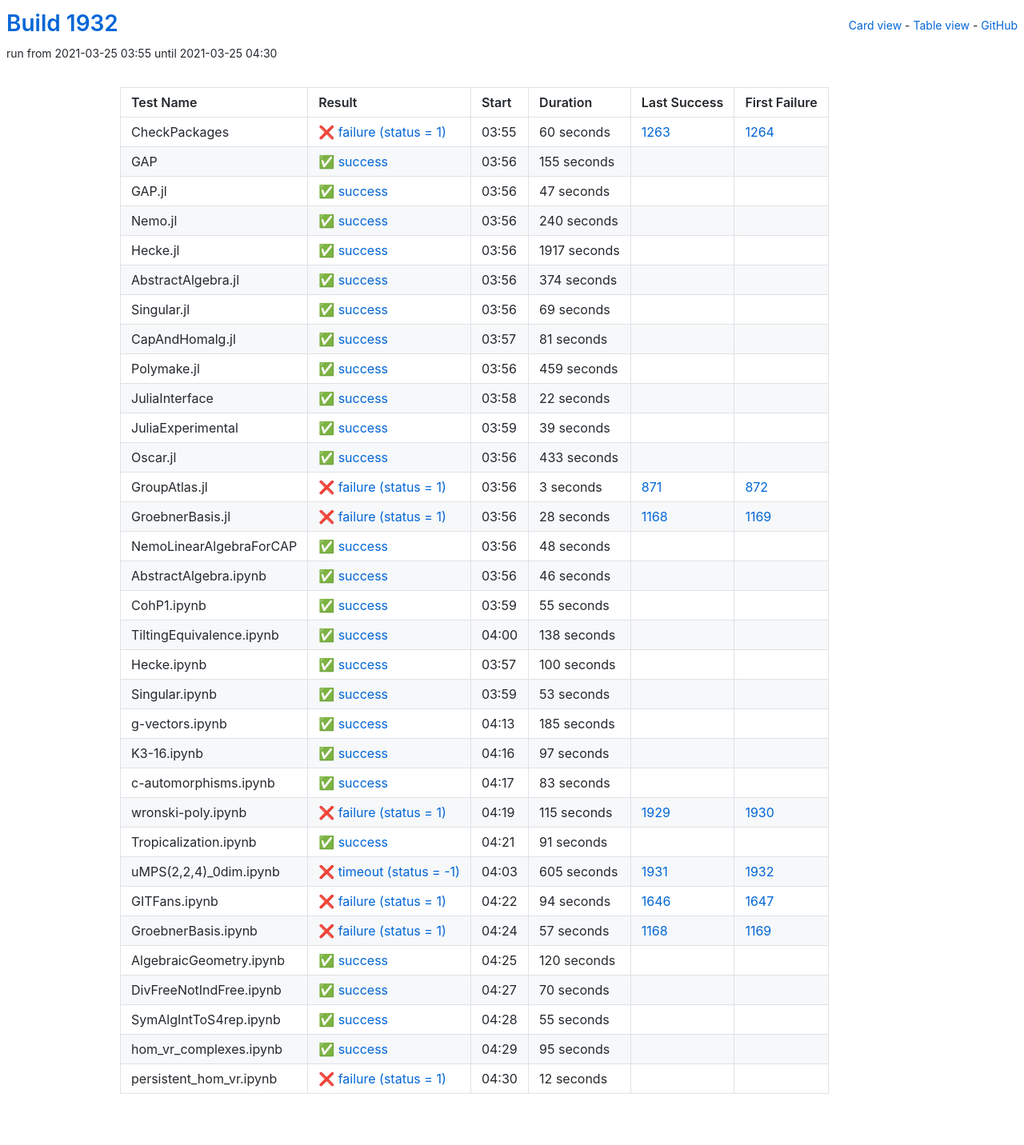
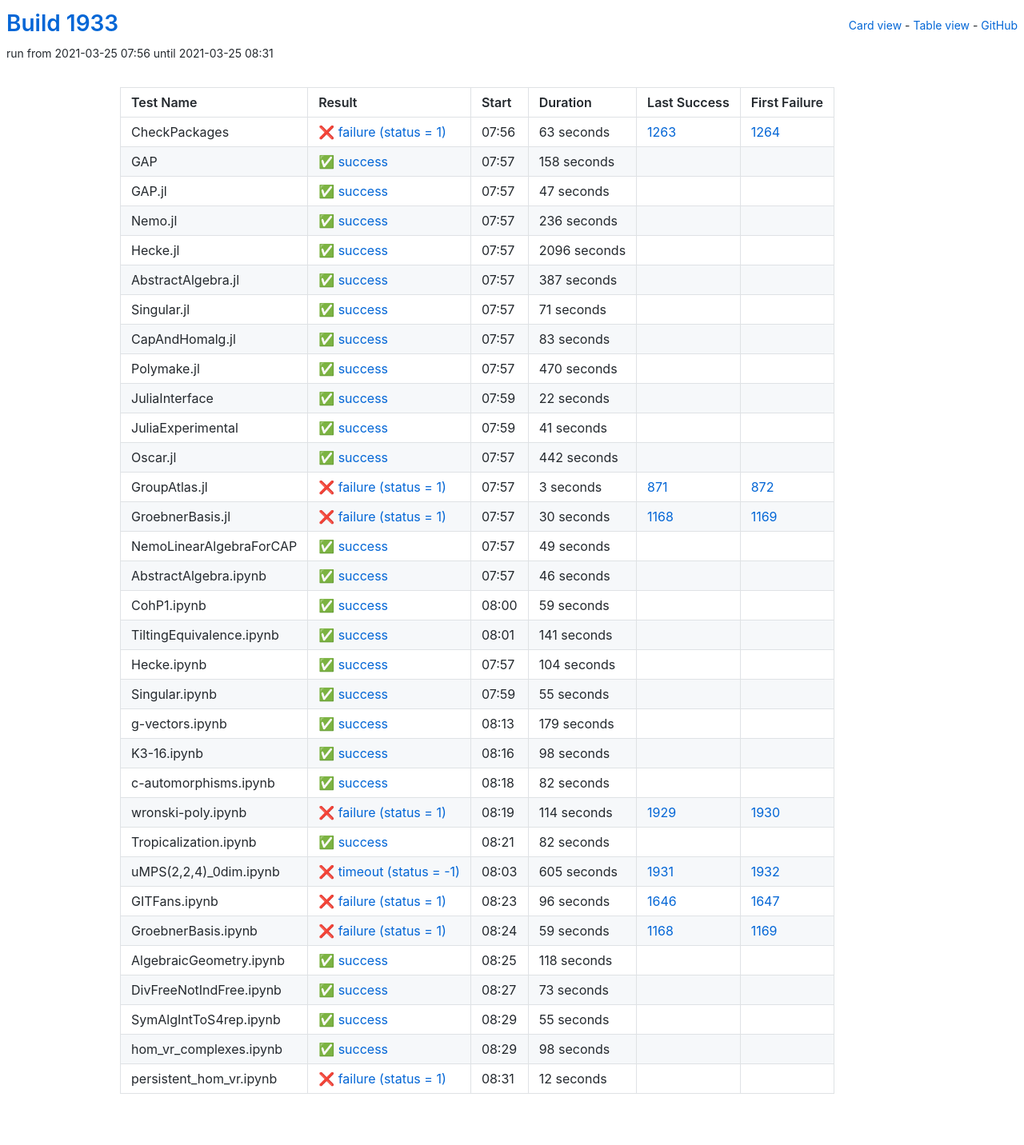
Before and after one commit to oscar-system/oscar-ci-status-stable, a Jekyll site: the page built from table.html, in a window 1280 px wide. Shown: the whole page at 80% size. Built offline with Jekyll 4.4.1, drawn with Linux system fonts in a browser that asks for light colours.

Commit message:
Build #1933

```diff
--- a/_data/ci.yml
+++ b/_data/ci.yml
@@ -1,6 +1,6 @@
 ---
-build: 1932
-build_url: https://oscarci.mathematik.uni-kl.de/job/oscar-stable/1932/
+build: 1933
+build_url: https://oscarci.mathematik.uni-kl.de/job/oscar-stable/1933/
 job: oscar-stable
 organization: oscar-system
 repo: oscar-ci-status-stable
@@ -8,32 +8,32 @@ repourl: https://github.com/oscar-system/oscar-ci-status-stable
 tests:
 - name: CheckPackages
   id: checkpackages
-  log: https://oscarci.mathematik.uni-kl.de/job/oscar-stable/1932/artifact/logs/build-1932/CheckPackages.log
-  start: 2021-03-25 03:55
+  log: https://oscarci.mathematik.uni-kl.de/job/oscar-stable/1933/artifact/logs/build-1933/CheckPackages.log
+  start: 2021-03-25 07:56
   success: false
   exitcode: 1
   status: failure
-  duration: 60
+  duration: 63
   last_success: 1263
   last_success_url: https://oscarci.mathematik.uni-kl.de/job/oscar-stable/1263/
   first_failure: 1264
   first_failure_url: https://oscarci.mathematik.uni-kl.de/job/oscar-stable/1264/
 - name: GAP
   id: gap
-  log: https://oscarci.mathematik.uni-kl.de/job/oscar-stable/1932/artifact/logs/build-1932/GAP.log
-  start: 2021-03-25 03:56
+  log: https://oscarci.mathematik.uni-kl.de/job/oscar-stable/1933/artifact/logs/build-1933/GAP.log
+  start: 2021-03-25 07:57
   success: true
   exitcode: 0
   status: success
-  duration: 155
+  duration: 158
   last_success: false
   last_success_url:
   first_failure: false
   first_failure_url:
 - name: GAP.jl
   id: gap-jl
-  log: https://oscarci.mathematik.uni-kl.de/job/oscar-stable/1932/artifact/logs/build-1932/GAP.jl.log
-  start: 2021-03-25 03:56
+  log: https://oscarci.mathematik.uni-kl.de/job/oscar-stable/1933/artifact/logs/build-1933/GAP.jl.log
+  start: 2021-03-25 07:57
   success: true
   exitcode: 0
   status: success
@@ -44,80 +44,80 @@ tests:
   first_failure_url:
 - name: Nemo.jl
   id: nemo-jl
-  log: https://oscarci.mathematik.uni-kl.de/job/oscar-stable/1932/artifact/logs/build-1932/Nemo.jl.log
-  start: 2021-03-25 03:56
+  log: https://oscarci.mathematik.uni-kl.de/job/oscar-stable/1933/artifact/logs/build-1933/Nemo.jl.log
+  start: 2021-03-25 07:57
   success: true
   exitcode: 0
   status: success
-  duration: 240
+  duration: 236
   last_success: false
   last_success_url:
   first_failure: false
   first_failure_url:
 - name: Hecke.jl
   id: hecke-jl
-  log: https://oscarci.mathematik.uni-kl.de/job/oscar-stable/1932/artifact/logs/build-1932/Hecke.jl.log
-  start: 2021-03-25 03:56
+  log: https://oscarci.mathematik.uni-kl.de/job/oscar-stable/1933/artifact/logs/build-1933/Hecke.jl.log
+  start: 2021-03-25 07:57
   success: true
   exitcode: 0
   status: success
-  duration: 1917
+  duration: 2096
   last_success: false
   last_success_url:
   first_failure: false
   first_failure_url:
 - name: AbstractAlgebra.jl
   id: abstractalgebra-jl
-  log: https://oscarci.mathematik.uni-kl.de/job/oscar-stable/1932/artifact/logs/build-1932/AbstractAlgebra.jl.log
-  start: 2021-03-25 03:56
+  log: https://oscarci.mathematik.uni-kl.de/job/oscar-stable/1933/artifact/logs/build-1933/AbstractAlgebra.jl.log
+  start: 2021-03-25 07:57
   success: true
   exitcode: 0
   status: success
-  duration: 374
+  duration: 387
   last_success: false
   last_success_url:
   first_failure: false
   first_failure_url:
 - name: Singular.jl
   id: singular-jl
-  log: https://oscarci.mathematik.uni-kl.de/job/oscar-stable/1932/artifact/logs/build-1932/Singular.jl.log
-  start: 2021-03-25 03:56
+  log: https://oscarci.mathematik.uni-kl.de/job/oscar-stable/1933/artifact/logs/build-1933/Singular.jl.log
+  start: 2021-03-25 07:57
   success: true
   exitcode: 0
   status: success
-  duration: 69
+  duration: 71
   last_success: false
   last_success_url:
   first_failure: false
   first_failure_url:
 - name: CapAndHomalg.jl
   id: capandhomalg-jl
-  log: https://oscarci.mathematik.uni-kl.de/job/oscar-stable/1932/artifact/logs/build-1932/CapAndHomalg.jl.log
-  start: 2021-03-25 03:57
+  log: https://oscarci.mathematik.uni-kl.de/job/oscar-stable/1933/artifact/logs/build-1933/CapAndHomalg.jl.log
+  start: 2021-03-25 07:57
   success: true
   exitcode: 0
   status: success
-  duration: 81
+  duration: 83
   last_success: false
   last_success_url:
   first_failure: false
   first_failure_url:
 - name: Polymake.jl
   id: polymake-jl
-  log: https://oscarci.mathematik.uni-kl.de/job/oscar-stable/1932/artifact/logs/build-1932/Polymake.jl.log
-  start: 2021-03-25 03:56
+  log: https://oscarci.mathematik.uni-kl.de/job/oscar-stable/1933/artifact/logs/build-1933/Polymake.jl.log
+  start: 2021-03-25 07:57
   success: true
   exitcode: 0
   status: success
-  duration: 459
+  duration: 470
   last_success: false
   last_success_url:
   first_failure: false
   first_failure_url:
 - name: JuliaInterface
   id: juliainterface
-  log: https://oscarci.mathematik.uni-kl.de/job/oscar-stable/1932/artifact/logs/build-1932/JuliaInterface.log
-  start: 2021-03-25 03:58
+  log: https://oscarci.mathematik.uni-kl.de/job/oscar-stable/1933/artifact/logs/build-1933/JuliaInterface.log
+  start: 2021-03-25 07:59
   success: true
   exitcode: 0
   status: success
@@ -128,32 +128,32 @@ tests:
   first_failure_url:
 - name: JuliaExperimental
   id: juliaexperimental
-  log: https://oscarci.mathematik.uni-kl.de/job/oscar-stable/1932/artifact/logs/build-1932/JuliaExperimental.log
-  start: 2021-03-25 03:59
+  log: https://oscarci.mathematik.uni-kl.de/job/oscar-stable/1933/artifact/logs/build-1933/JuliaExperimental.log
+  start: 2021-03-25 07:59
   success: true
   exitcode: 0
   status: success
-  duration: 39
+  duration: 41
   last_success: false
   last_success_url:
   first_failure: false
   first_failure_url:
 - name: Oscar.jl
   id: oscar-jl
-  log: https://oscarci.mathematik.uni-kl.de/job/oscar-stable/1932/artifact/logs/build-1932/Oscar.jl.log
-  start: 2021-03-25 03:56
+  log: https://oscarci.mathematik.uni-kl.de/job/oscar-stable/1933/artifact/logs/build-1933/Oscar.jl.log
+  start: 2021-03-25 07:57
   success: true
   exitcode: 0
   status: success
-  duration: 433
+  duration: 442
   last_success: false
   last_success_url:
   first_failure: false
   first_failure_url:
 - name: GroupAtlas.jl
   id: groupatlas-jl
-  log: https://oscarci.mathematik.uni-kl.de/job/oscar-stable/1932/artifact/logs/build-1932/GroupAtlas.jl.log
-  start: 2021-03-25 03:56
+  log: https://oscarci.mathematik.uni-kl.de/job/oscar-stable/1933/artifact/logs/build-1933/GroupAtlas.jl.log
+  start: 2021-03-25 07:57
   success: false
   exitcode: 1
   status: failure
@@ -164,32 +164,32 @@ tests:
   first_failure_url: https://oscarci.mathematik.uni-kl.de/job/oscar-stable/872/
 - name: GroebnerBasis.jl
   id: groebnerbasis-jl
-  log: https://oscarci.mathematik.uni-kl.de/job/oscar-stable/1932/artifact/logs/build-1932/GroebnerBasis.jl.log
-  start: 2021-03-25 03:56
+  log: https://oscarci.mathematik.uni-kl.de/job/oscar-stable/1933/artifact/logs/build-1933/GroebnerBasis.jl.log
+  start: 2021-03-25 07:57
   success: false
   exitcode: 1
   status: failure
-  duration: 28
+  duration: 30
   last_success: 1168
   last_success_url: https://oscarci.mathematik.uni-kl.de/job/oscar-stable/1168/
   first_failure: 1169
   first_failure_url: https://oscarci.mathematik.uni-kl.de/job/oscar-stable/1169/
 - name: NemoLinearAlgebraForCAP
   id: nemolinearalgebraforcap
-  log: https://oscarci.mathematik.uni-kl.de/job/oscar-stable/1932/artifact/logs/build-1932/NemoLinearAlgebraForCAP.log
-  start: 2021-03-25 03:56
+  log: https://oscarci.mathematik.uni-kl.de/job/oscar-stable/1933/artifact/logs/build-1933/NemoLinearAlgebraForCAP.log
+  start: 2021-03-25 07:57
   success: true
   exitcode: 0
   status: success
-  duration: 48
+  duration: 49
   last_success: false
   last_success_url:
   first_failure: false
   first_failure_url:
 - name: AbstractAlgebra.ipynb
   id: abstractalgebra-ipynb
-  log: https://oscarci.mathematik.uni-kl.de/job/oscar-stable/1932/artifact/logs/build-1932/AbstractAlgebra.ipynb.log
-  start: 2021-03-25 03:56
+  log: https://oscarci.mathematik.uni-kl.de/job/oscar-stable/1933/artifact/logs/build-1933/AbstractAlgebra.ipynb.log
+  start: 2021-03-25 07:57
   success: true
   exitcode: 0
   status: success
@@ -200,8 +200,44 @@ tests:
   first_failure_url:
 - name: CohP1.ipynb
   id: cohp1-ipynb
-  log: https://oscarci.mathematik.uni-kl.de/job/oscar-stable/1932/artifact/logs/build-1932/CohP1.ipynb.log
-  start: 2021-03-25 03:59
+  log: https://oscarci.mathematik.uni-kl.de/job/oscar-stable/1933/artifact/logs/build-1933/CohP1.ipynb.log
+  start: 2021-03-25 08:00
+  success: true
+  exitcode: 0
+  status: success
+  duration: 59
+  last_success: false
+  last_success_url:
+  first_failure: false
+  first_failure_url:
+- name: TiltingEquivalence.ipynb
+  id: tiltingequivalence-ipynb
+  log: https://oscarci.mathematik.uni-kl.de/job/oscar-stable/1933/artifact/logs/build-1933/TiltingEquivalence.ipynb.log
+  start: 2021-03-25 08:01
+  success: true
+  exitcode: 0
+  status: success
+  duration: 141
+  last_success: false
+  last_success_url:
+  first_failure: false
+  first_failure_url:
+- name: Hecke.ipynb
+  id: hecke-ipynb
+  log: https://oscarci.mathematik.uni-kl.de/job/oscar-stable/1933/artifact/logs/build-1933/Hecke.ipynb.log
+  start: 2021-03-25 07:57
+  success: true
+  exitcode: 0
+  status: success
+  duration: 104
+  last_success: false
+  last_success_url:
+  first_failure: false
+  first_failure_url:
+- name: Singular.ipynb
+  id: singular-ipynb
+  log: https://oscarci.mathematik.uni-kl.de/job/oscar-stable/1933/artifact/logs/build-1933/Singular.ipynb.log
+  start: 2021-03-25 07:59
   success: true
   exitcode: 0
   status: success
@@ -210,106 +246,70 @@ tests:
   last_success_url:
   first_failure: false
   first_failure_url:
-- name: TiltingEquivalence.ipynb
-  id: tiltingequivalence-ipynb
-  log: https://oscarci.mathematik.uni-kl.de/job/oscar-stable/1932/artifact/logs/build-1932/TiltingEquivalence.ipynb.log
-  start: 2021-03-25 04:00
+- name: g-vectors.ipynb
+  id: g-vectors-ipynb
+  log: https://oscarci.mathematik.uni-kl.de/job/oscar-stable/1933/artifact/logs/build-1933/g-vectors.ipynb.log
+  start: 2021-03-25 08:13
   success: true
   exitcode: 0
   status: success
-  duration: 138
-  last_success: false
-  last_success_url:
-  first_failure: false
-  first_failure_url:
-- name: Hecke.ipynb
-  id: hecke-ipynb
-  log: https://oscarci.mathematik.uni-kl.de/job/oscar-stable/1932/artifact/logs/build-1932/Hecke.ipynb.log
-  start: 2021-03-25 03:57
-  success: true
-  exitcode: 0
-  status: success
-  duration: 100
-  last_success: false
-  last_success_url:
-  first_failure: false
-  first_failure_url:
-- name: Singular.ipynb
-  id: singular-ipynb
-  log: https://oscarci.mathematik.uni-kl.de/job/oscar-stable/1932/artifact/logs/build-1932/Singular.ipynb.log
-  start: 2021-03-25 03:59
-  success: true
-  exitcode: 0
-  status: success
-  duration: 53
-  last_success: false
-  last_success_url:
-  first_failure: false
-  first_failure_url:
-- name: g-vectors.ipynb
-  id: g-vectors-ipynb
-  log: https://oscarci.mathematik.uni-kl.de/job/oscar-stable/1932/artifact/logs/build-1932/g-vectors.ipynb.log
-  start: 2021-03-25 04:13
-  success: true
-  exitcode: 0
-  status: success
-  duration: 185
+  duration: 179
   last_success: false
   last_success_url:
   first_failure: false
   first_failure_url:
 - name: K3-16.ipynb
   id: k3-16-ipynb
-  log: https://oscarci.mathematik.uni-kl.de/job/oscar-stable/1932/artifact/logs/build-1932/K3-16.ipynb.log
-  start: 2021-03-25 04:16
+  log: https://oscarci.mathematik.uni-kl.de/job/oscar-stable/1933/artifact/logs/build-1933/K3-16.ipynb.log
+  start: 2021-03-25 08:16
   success: true
   exitcode: 0
   status: success
-  duration: 97
+  duration: 98
   last_success: false
   last_success_url:
   first_failure: false
   first_failure_url:
 - name: c-automorphisms.ipynb
   id: c-automorphisms-ipynb
-  log: https://oscarci.mathematik.uni-kl.de/job/oscar-stable/1932/artifact/logs/build-1932/c-automorphisms.ipynb.log
-  start: 2021-03-25 04:17
+  log: https://oscarci.mathematik.uni-kl.de/job/oscar-stable/1933/artifact/logs/build-1933/c-automorphisms.ipynb.log
+  start: 2021-03-25 08:18
   success: true
   exitcode: 0
   status: success
-  duration: 83
+  duration: 82
   last_success: false
   last_success_url:
   first_failure: false
   first_failure_url:
 - name: wronski-poly.ipynb
   id: wronski-poly-ipynb
-  log: https://oscarci.mathematik.uni-kl.de/job/oscar-stable/1932/artifact/logs/build-1932/wronski-poly.ipynb.log
-  start: 2021-03-25 04:19
+  log: https://oscarci.mathematik.uni-kl.de/job/oscar-stable/1933/artifact/logs/build-1933/wronski-poly.ipynb.log
+  start: 2021-03-25 08:19
   success: false
   exitcode: 1
   status: failure
-  duration: 115
+  duration: 114
   last_success: 1929
   last_success_url: https://oscarci.mathematik.uni-kl.de/job/oscar-stable/1929/
   first_failure: 1930
   first_failure_url: https://oscarci.mathematik.uni-kl.de/job/oscar-stable/1930/
 - name: Tropicalization.ipynb
   id: tropicalization-ipynb
-  log: https://oscarci.mathematik.uni-kl.de/job/oscar-stable/1932/artifact/logs/build-1932/Tropicalization.ipynb.log
-  start: 2021-03-25 04:21
+  log: https://oscarci.mathematik.uni-kl.de/job/oscar-stable/1933/artifact/logs/build-1933/Tropicalization.ipynb.log
+  start: 2021-03-25 08:21
   success: true
   exitcode: 0
   status: success
-  duration: 91
+  duration: 82
   last_success: false
   last_success_url:
   first_failure: false
   first_failure_url:
 - name: uMPS(2,2,4)_0dim.ipynb
   id: umps-2-2-4-0dim-ipynb
-  log: https://oscarci.mathematik.uni-kl.de/job/oscar-stable/1932/artifact/logs/build-1932/uMPS-2-2-4-_0dim.ipynb.log
-  start: 2021-03-25 04:03
+  log: https://oscarci.mathematik.uni-kl.de/job/oscar-stable/1933/artifact/logs/build-1933/uMPS-2-2-4-_0dim.ipynb.log
+  start: 2021-03-25 08:03
   success: false
   exitcode: -1
   status: timeout
@@ -320,56 +320,56 @@ tests:
   first_failure_url: https://oscarci.mathematik.uni-kl.de/job/oscar-stable/1932/
 - name: GITFans.ipynb
   id: gitfans-ipynb
-  log: https://oscarci.mathematik.uni-kl.de/job/oscar-stable/1932/artifact/logs/build-1932/GITFans.ipynb.log
-  start: 2021-03-25 04:22
+  log: https://oscarci.mathematik.uni-kl.de/job/oscar-stable/1933/artifact/logs/build-1933/GITFans.ipynb.log
+  start: 2021-03-25 08:23
   success: false
   exitcode: 1
   status: failure
-  duration: 94
+  duration: 96
   last_success: 1646
   last_success_url: https://oscarci.mathematik.uni-kl.de/job/oscar-stable/1646/
   first_failure: 1647
   first_failure_url: https://oscarci.mathematik.uni-kl.de/job/oscar-stable/1647/
 - name: GroebnerBasis.ipynb
   id: groebnerbasis-ipynb
-  log: https://oscarci.mathematik.uni-kl.de/job/oscar-stable/1932/artifact/logs/build-1932/GroebnerBasis.ipynb.log
-  start: 2021-03-25 04:24
+  log: https://oscarci.mathematik.uni-kl.de/job/oscar-stable/1933/artifact/logs/build-1933/GroebnerBasis.ipynb.log
+  start: 2021-03-25 08:24
   success: false
   exitcode: 1
   status: failure
-  duration: 57
+  duration: 59
   last_success: 1168
   last_success_url: https://oscarci.mathematik.uni-kl.de/job/oscar-stable/1168/
   first_failure: 1169
   first_failure_url: https://oscarci.mathematik.uni-kl.de/job/oscar-stable/1169/
 - name: AlgebraicGeometry.ipynb
   id: algebraicgeometry-ipynb
-  log: https://oscarci.mathematik.uni-kl.de/job/oscar-stable/1932/artifact/logs/build-1932/AlgebraicGeometry.ipynb.log
-  start: 2021-03-25 04:25
+  log: https://oscarci.mathematik.uni-kl.de/job/oscar-stable/1933/artifact/logs/build-1933/AlgebraicGeometry.ipynb.log
+  start: 2021-03-25 08:25
   success: true
   exitcode: 0
   status: success
-  duration: 120
+  duration: 118
   last_success: false
   last_success_url:
   first_failure: false
   first_failure_url:
 - name: DivFreeNotIndFree.ipynb
   id: divfreenotindfree-ipynb
-  log: https://oscarci.mathematik.uni-kl.de/job/oscar-stable/1932/artifact/logs/build-1932/DivFreeNotIndFree.ipynb.log
-  start: 2021-03-25 04:27
+  log: https://oscarci.mathematik.uni-kl.de/job/oscar-stable/1933/artifact/logs/build-1933/DivFreeNotIndFree.ipynb.log
+  start: 2021-03-25 08:27
   success: true
   exitcode: 0
   status: success
-  duration: 70
+  duration: 73
   last_success: false
   last_success_url:
   first_failure: false
   first_failure_url:
 - name: SymAlgIntToS4rep.ipynb
   id: symalginttos4rep-ipynb
-  log: https://oscarci.mathematik.uni-kl.de/job/oscar-stable/1932/artifact/logs/build-1932/SymAlgIntToS4rep.ipynb.log
-  start: 2021-03-25 04:28
+  log: https://oscarci.mathematik.uni-kl.de/job/oscar-stable/1933/artifact/logs/build-1933/SymAlgIntToS4rep.ipynb.log
+  start: 2021-03-25 08:29
   success: true
   exitcode: 0
   status: success
@@ -380,20 +380,20 @@ tests:
   first_failure_url:
 - name: hom_vr_complexes.ipynb
   id: hom-vr-complexes-ipynb
-  log: https://oscarci.mathematik.uni-kl.de/job/oscar-stable/1932/artifact/logs/build-1932/hom_vr_complexes.ipynb.log
-  start: 2021-03-25 04:29
+  log: https://oscarci.mathematik.uni-kl.de/job/oscar-stable/1933/artifact/logs/build-1933/hom_vr_complexes.ipynb.log
+  start: 2021-03-25 08:29
   success: true
   exitcode: 0
   status: success
-  duration: 95
+  duration: 98
   last_success: false
   last_success_url:
   first_failure: false
   first_failure_url:
 - name: persistent_hom_vr.ipynb
   id: persistent-hom-vr-ipynb
-  log: https://oscarci.mathematik.uni-kl.de/job/oscar-stable/1932/artifact/logs/build-1932/persistent_hom_vr.ipynb.log
-  start: 2021-03-25 04:30
+  log: https://oscarci.mathematik.uni-kl.de/job/oscar-stable/1933/artifact/logs/build-1933/persistent_hom_vr.ipynb.log
+  start: 2021-03-25 08:31
   success: false
   exitcode: 1
   status: failure
```
Also changed, not shown: README.md.
